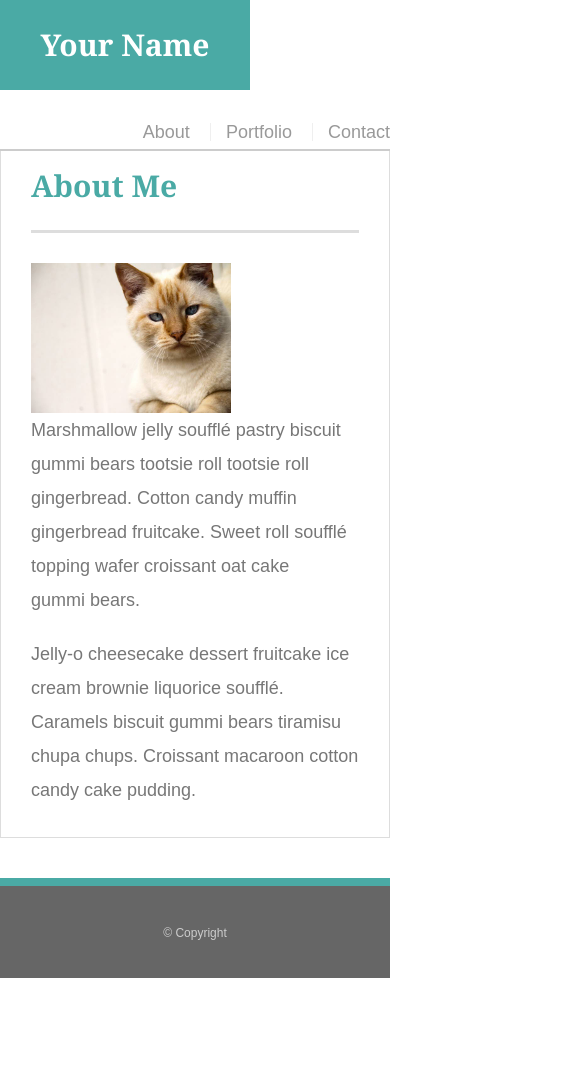
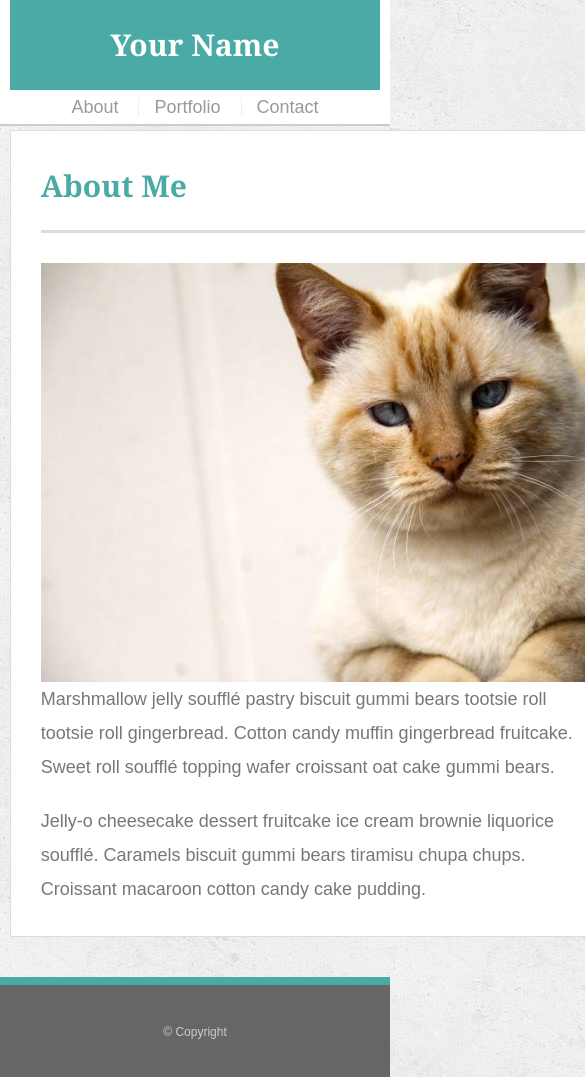
Before and after one commit to mgraham79/Responsive-Portfolio, a plain HTML site: page index.html in a window 390 px wide. Shown: the top 1077 px of the page, 585 px wide, since content can reach past the window. Before the commit the page ends 978 px from the top, so only its background shows below. Drawn offline with Linux system fonts and the light colour scheme.

Commit message:
Added media content

```diff
--- a/index.html
+++ b/index.html
@@ -2,6 +2,7 @@
 <html lang="en-us">
 <head>
   <meta charset="UTF-8">
+  <meta name="viewport" content="width=device-width, initial-scale=1.0">
   <title>About | Your Name</title>
   <link rel="stylesheet" type="text/css" href="reset.css">
   <link rel="stylesheet" type="text/css" href="style.css">
--- a/style.css
+++ b/style.css
@@ -7,7 +7,7 @@ body {
     color: #777;
 
     /* Visual */
-    background: url("../images/concrete_seamless.png");
+    background: url(Assets/Images/concrete_seamless.png);
   }
 
   * {
@@ -328,3 +328,51 @@ body {
     /* Visual */
     border: 0 none;
   }
+
+  @media only screen and (max-width:980px) {
+    .container {
+      width: 75%;
+    }
+    .main-section {
+      width: 620px;
+    }
+    .work {
+      width: 40%;
+    }
+  }
+
+  @media only screen and (max-width:768px) {
+    .container {
+      width: 95%;
+    }
+    .auth-image {
+      width: 350px;
+    }
+  }
+
+  @media only screen and (max-width:640px) {
+    .container {
+      width: 95%;
+    }
+    #masthead {
+      postion: static;
+    }
+    #logo {
+      width: 100%;
+    }
+    #main-container {
+      padding: 0px;
+      width: 90%;
+    }
+    nav {
+      clear: both;
+      float: none;
+      text-align: center;
+    }
+    .auth-image {
+      width: 100%;
+    }
+    .work {
+      width: 100%;
+    }
+  }
```
Also changed, not shown: contact.html (+1 -0 lines), portfolio.html (+1 -0 lines).
